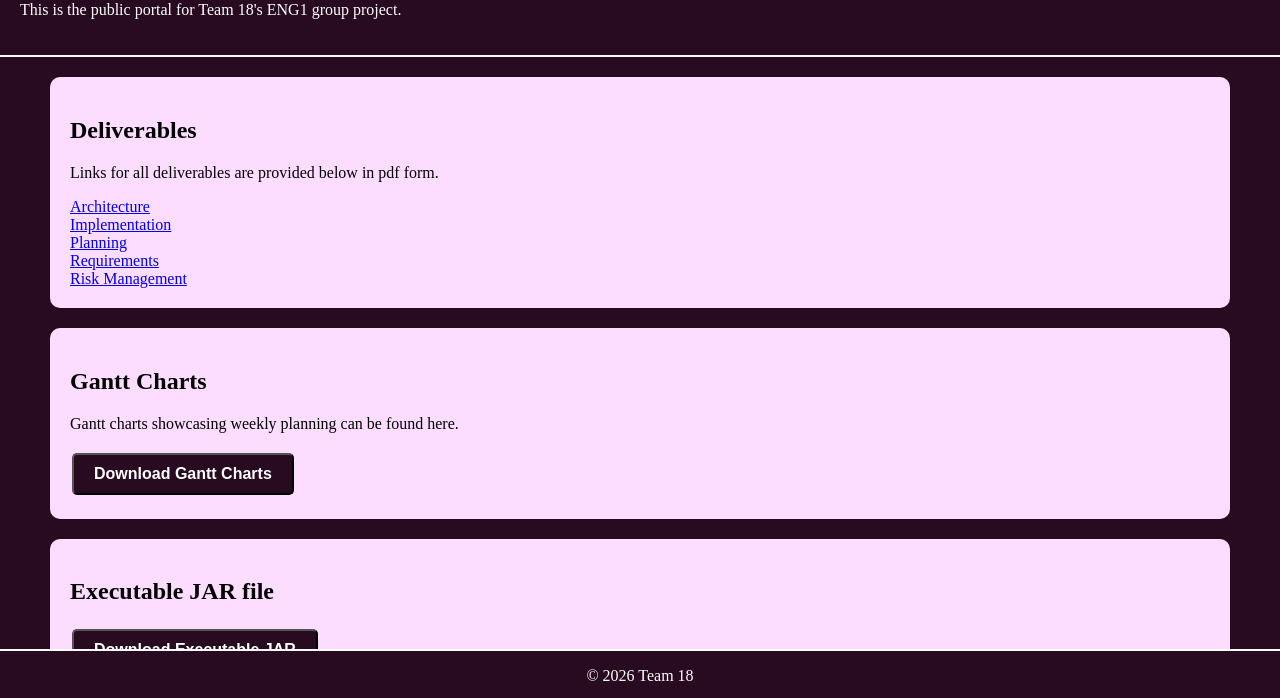
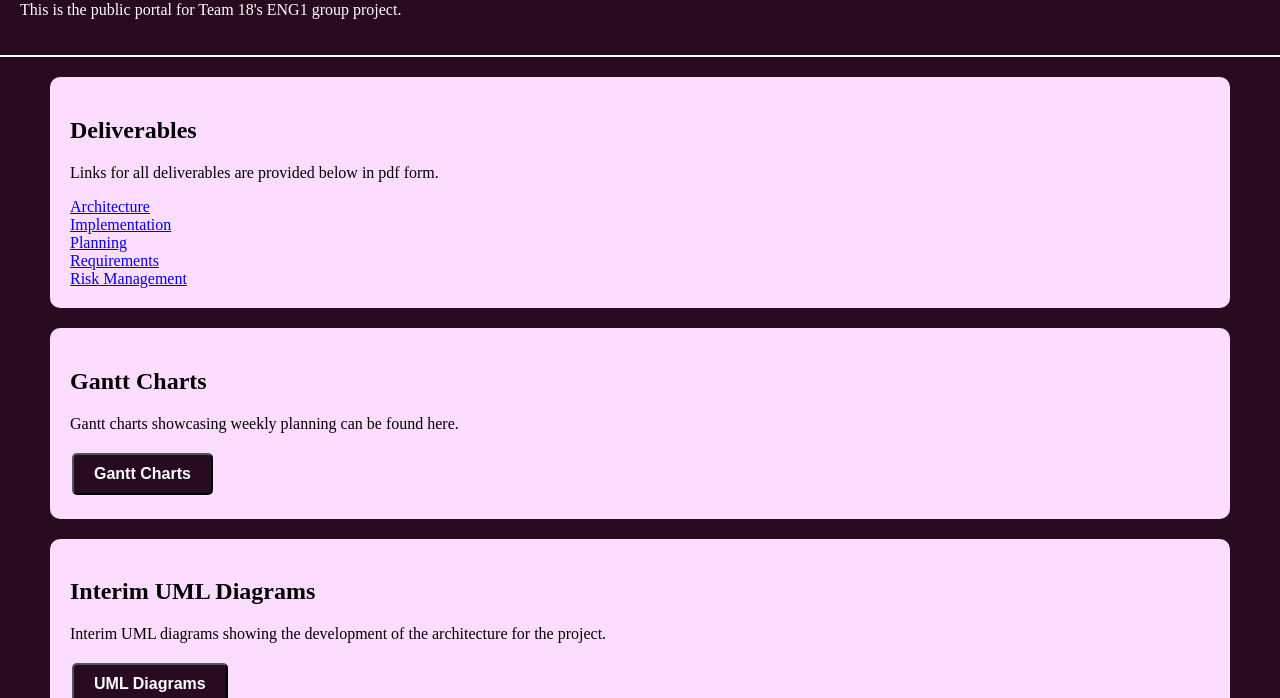
Before and after one commit to tpwoolley/team18-eng-1-website, a plain HTML site: page index.html in a window 1280 px wide. Shown: the part 99-797 px from the top of the page. Drawn offline with Linux system fonts and the light colour scheme.

Commit message:
Add UML diagrams page and fixed footer position

```diff
--- a/index.html
+++ b/index.html
@@ -35,7 +35,15 @@
         <p>
             Gantt charts showcasing weekly planning can be found here.
         </p>
-        <button class="button" onclick="window.location.href='\gantt-charts.html'">Download Gantt Charts</button><br>
+        <button class="button" onclick="window.location.href='\gantt-charts.html'">Gantt Charts</button><br>
+    </section>
+
+    <section id="uml-diagrams">
+        <h2>Interim UML Diagrams</h2>
+        <p>
+            Interim UML diagrams showing the development of the architecture for the project.
+        </p>
+        <button class="button" onclick="window.location.href='\interim-archetecture-designs.html'">UML Diagrams</button><br>
     </section>
 
 
--- a/style.css
+++ b/style.css
@@ -16,7 +16,7 @@ footer {
     background-color: #290b21;
     color: #fff;
     text-align: center;
-    position: absolute;
+    position: bottom;
     bottom: 0;
     width: 100%;
     border-top: 2px solid #fff;
```
Also changed, not shown: interim-archetecture-designs.html (added, +11 -0 lines), weekly-uml-diagrams.html (deleted).
